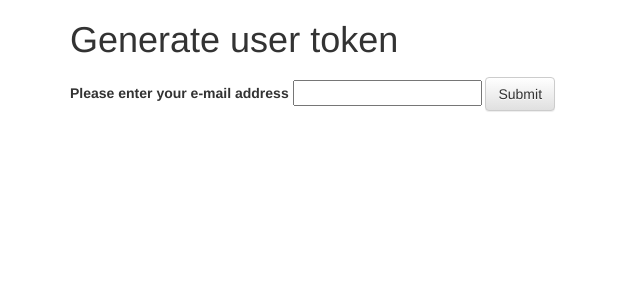
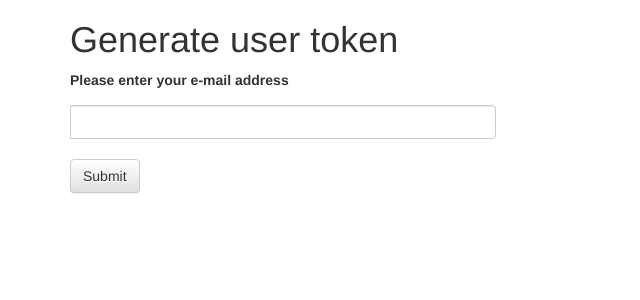
Before and after one commit to ivoras/sova, a Django app: page /getprofiletoken/ in a window 1280 px wide. Shown: the top 300 px of the page, without its empty margins (0-640 px from the left). Run offline with Django 3.2, Linux system fonts and the light colour scheme; data that the repository does not hold is empty; some libraries are stand-ins or nearby versions.

Commit message:
Fixed formatting and added Bootstrap form classes

```diff
--- a/app/sova/templates/sova/getprofiletoken.html
+++ b/app/sova/templates/sova/getprofiletoken.html
@@ -4,15 +4,19 @@ Generate user token
 {% endblock %}
 {% block 'body' %}
 <h1>Generate user token</h1>
-{% if error_message %}<div class="alert alert-danger" role="alert">{{ error_message }}</div>{% endif %}
+{% if error_message %}
+<div class="alert alert-danger" role="alert">{{ error_message }}</div>{% endif %}
 {% if not token %}
 <form action="{% url 'sendprofiletoken' %}" method="post">
     {% csrf_token %}
-    <label for="profile_email">Please enter your e-mail address</label>
-    <input type="email" id="profile_email" name="profile_email"/>
+    <div class="input-group">
+        <label for="profile_email">Please enter your e-mail address</label>
+        <input type="email" id="profile_email" name="profile_email" class="form-control"/>
+    </div>
     <input type="submit" value="Submit" class="btn btn-default">
 </form>
 {% else %}
-<div class="alert alert-success" role="alert">Token has been generated for {{person.name}} and it's {{token.token}}</div>
+<div class="alert alert-success" role="alert">Token has been generated for {{person.name}} and it's {{token.token}}
+</div>
 {% endif %}
 {% endblock %}
```
